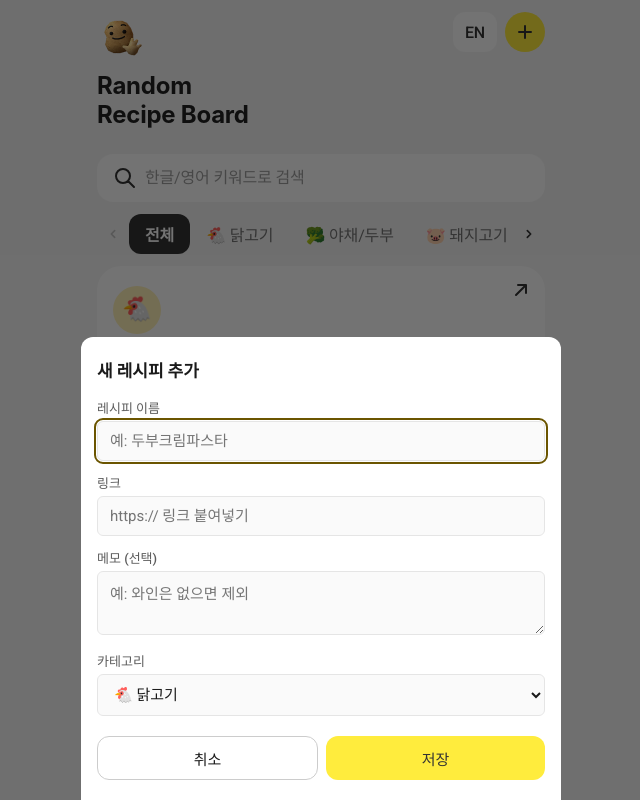
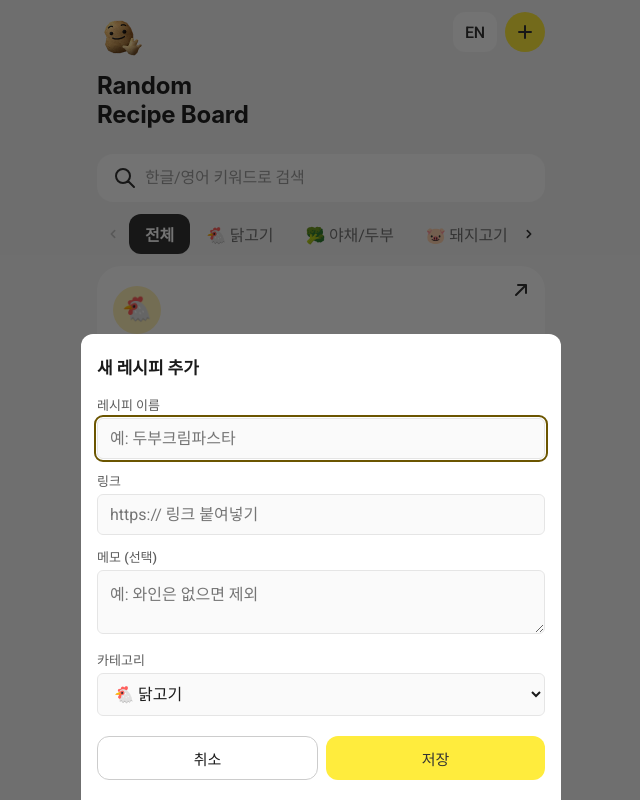
Before and after one commit to imseon-k/jipbap-recipes, a website: page index.html in a window 1280 px wide. Both pictures are taken after a click on the button 844 px from the left and 32 px from the top of the page. Shown: the top 800 px of the page, without its empty margins (319-959 px from the left). Drawn offline with Linux system fonts and the light colour scheme; no server answers; a web font is replaced by a local one.

Commit message:
Fix iOS input zoom causing horizontal scroll (16px inputs)

```diff
--- a/index.html
+++ b/index.html
@@ -344,7 +344,9 @@
   .sheet select {
     width: 100%;
     font-family: var(--adm-font-family);
-    font-size: 15px;
+    /* 16px+ prevents iOS Safari's auto-zoom on focus (which caused
+       the horizontal scroll) */
+    font-size: 16px;
     color: var(--adm-color-text);
     background: #FAFAFA;
     border: 1px solid var(--adm-color-border);
```
